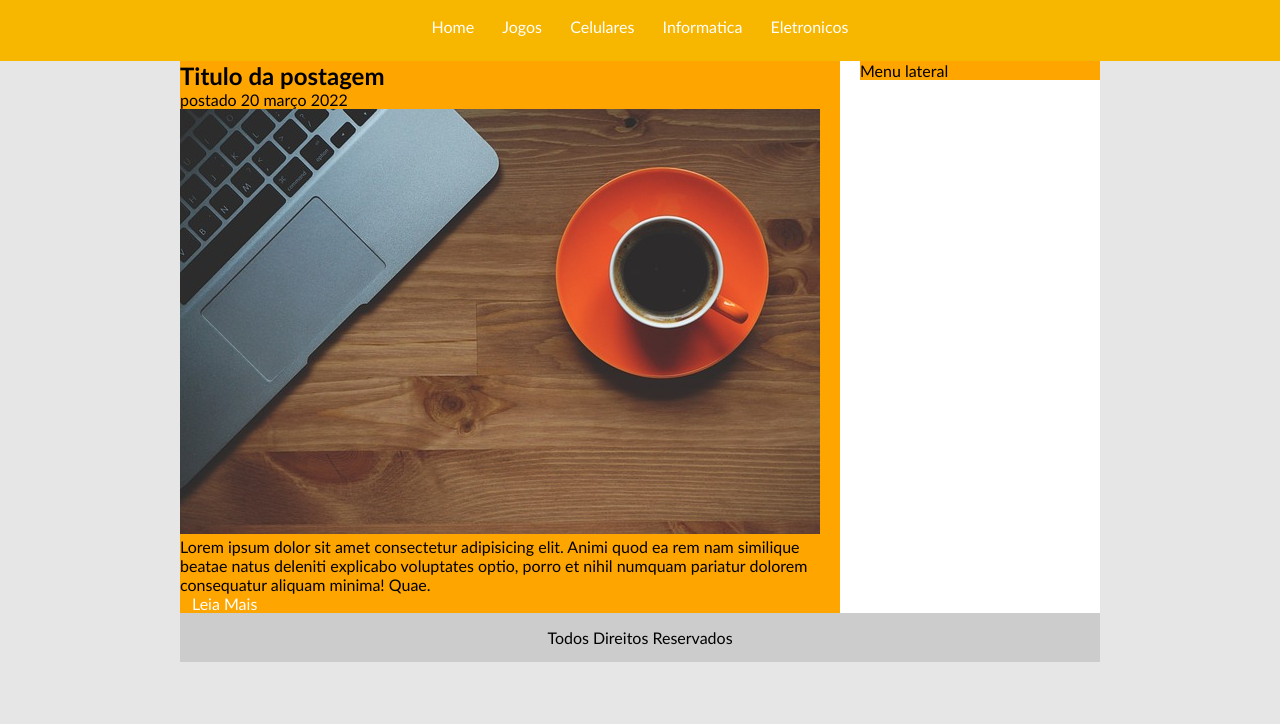
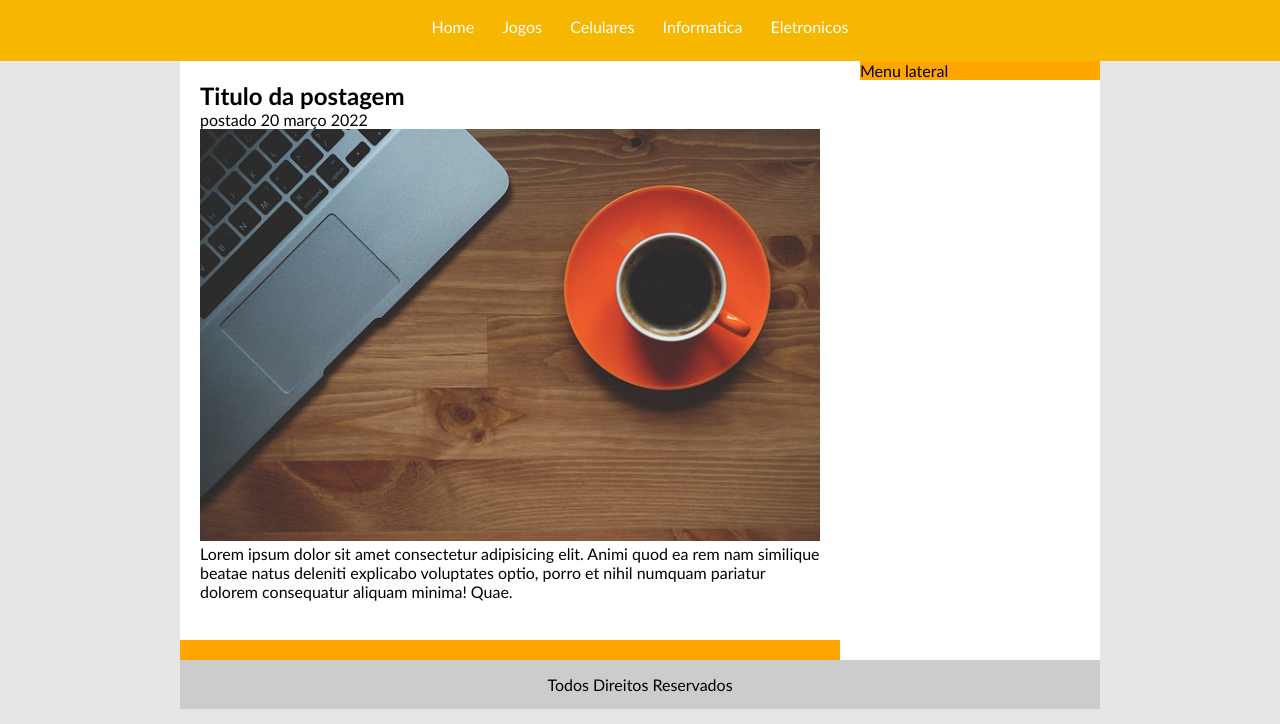
Before and after one commit to victor-manoel/Site-exemplo, a plain HTML site: page projeto-tecblog/index.html in a window 1280 px wide. Shown: the part 76-800 px from the top of the page. Drawn offline with Linux system fonts and the light colour scheme.

Commit message:
formatação Area-postagem

```diff
--- a/projeto-tecblog/css/estilo.css
+++ b/projeto-tecblog/css/estilo.css
@@ -45,6 +45,12 @@ body{
 	float: right;
 }
 
+.postagem{
+	padding: 20px;
+	margin-bottom: 20px;
+	background: white;
+}
+
 #rodape{
 	clear: both;
 	text-align: center;
--- a/projeto-tecblog/index.html
+++ b/projeto-tecblog/index.html
@@ -25,13 +25,16 @@
 
 		<div id="area-principal">
 			<div id="area-postagens">
+
+				<!--abertura postagem-->
 				<div class="postagem">
 					<h2>Titulo da postagem</h2>
 					<span>postado 20 março 2022</span>
-					<img src="imagens/imagem1.jpg">
+					<img width="620px" src="imagens/imagem1.jpg">
 					<p>Lorem ipsum dolor sit amet consectetur adipisicing elit. Animi quod ea rem nam similique beatae natus deleniti explicabo voluptates optio, porro et nihil numquam pariatur dolorem consequatur aliquam minima! Quae.</p>
 					<a href="">Leia Mais</a>
 				</div>
+				<!--fechamento postagem-->
 			</div>
 			<div id="area-lateral">
 				Menu lateral
```
